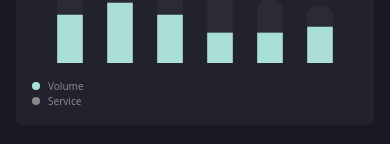
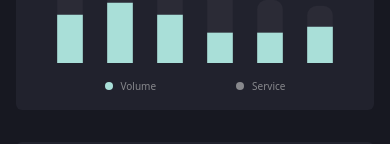
Before and after one commit to Sayed-Udoy/E-dashboard, a React (Vite) app: page / in a window 390 px wide. Shown: the part 694-838 px from the top of the page. Built offline with nearby package versions, Linux system fonts and the light colour scheme.

Commit message:
something is done

```diff
--- a/src/components/Dashboard/TodaySales.jsx
+++ b/src/components/Dashboard/TodaySales.jsx
@@ -41,13 +41,17 @@ const SalesChart = () => {
   return (
     <div className="flex-0.2 p-4">
       <ContentHeader title="Level" />
-      <div className="w-full h-[120px]" >
+      <div className="w-full h-[120px]">
         {/* <img className="w-full h-full" src={Bars} alt="" /> */}
         <ChartGraph />
       </div>
-      <div className="lg:flex lg:items-center pt-2 mt-2" >
-        <button className="flex items-center lg:justify-center gap-2 text-grayText text-[10px] font-medium lg:border-r border-grayText/30 w-full" ><span className="h-2 w-2 rounded-full bg-secondary" ></span>Volume</button>
-        <button className="flex items-center lg:justify-center gap-2 text-grayText text-[10px] font-medium w-full" ><span className="h-2 w-2 rounded-full bg-grayText" ></span>Service</button>
+      <div className="flex justify-center w-full gap-20 lg:gap-0 items-center pt-2 mt-2">
+        <button className="flex items-center lg:justify-center gap-2 text-grayText text-[10px] font-medium lg:border-r border-grayText/30 lg:w-full">
+          <span className="h-2 w-2 rounded-full bg-secondary"></span>Volume
+        </button>
+        <button className="flex items-center lg:justify-center gap-2 text-grayText text-[10px] font-medium lg:w-full">
+          <span className="h-2 w-2 rounded-full bg-grayText"></span>Service
+        </button>
       </div>
     </div>
   );
```
